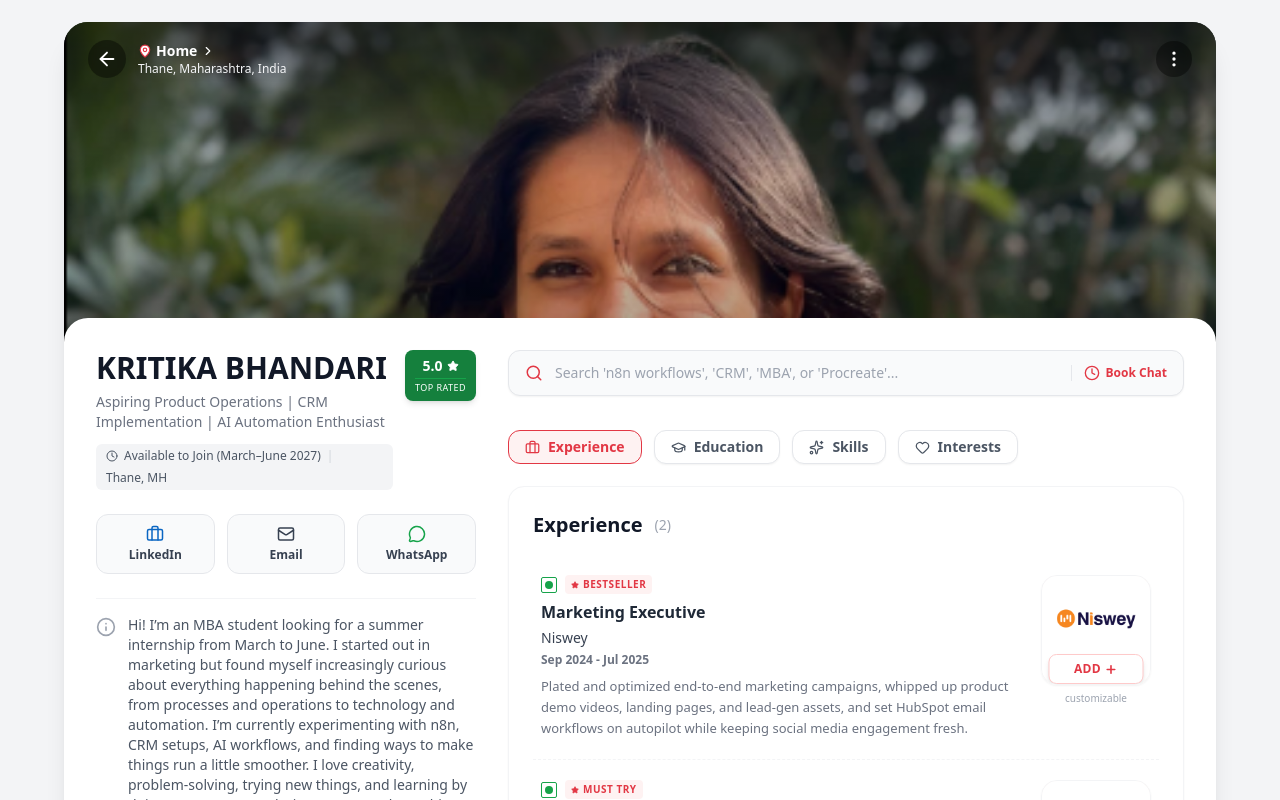
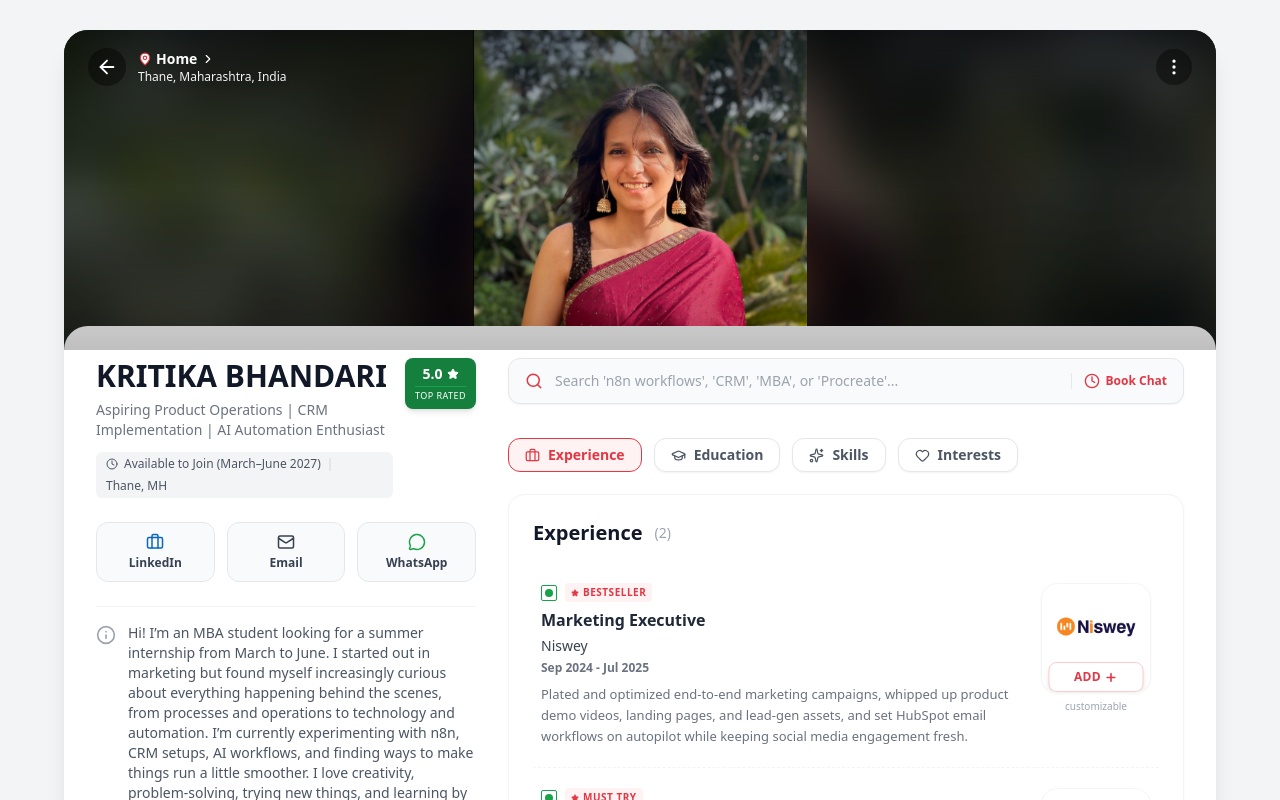
Before and after one commit to kritikabhandarii/Kritika-Bhandari-Resume, a React (Create React App) app: page / in a window 1280 px wide. Shown: the top 800 px of the page. Built offline with nearby package versions, Linux system fonts and the light colour scheme.

Commit message:
Update App.jsx

```diff
--- a/src/App.jsx
+++ b/src/App.jsx
@@ -342,13 +342,15 @@ export default function ZomatoResume() {
   const trimmedQuery = searchQuery.trim().toLowerCase();
 
   return (
-    <div className="min-h-dvh bg-gray-100 font-sans text-gray-800 selection:bg-red-100 selection:text-red-900 pb-24 lg:py-6 lg:px-6">
-      {/* Responsive Container: Mobile -> Tablet -> Desktop */}
-      <div className="w-full max-w-md md:max-w-3xl lg:max-w-6xl mx-auto bg-white min-h-dvh lg:min-h-0 lg:rounded-3xl shadow-xl relative overflow-x-clip">
+    <div className="min-h-dvh bg-gray-100 font-sans text-gray-800 selection:bg-red-100 selection:text-red-900 pb-24 lg:py-8 lg:px-6">
+      {/* Main Card Container: Clean 4-corner rounding on desktop without breaking sticky children */}
+      <div className="w-full max-w-md md:max-w-3xl lg:max-w-6xl mx-auto bg-white min-h-dvh lg:min-h-0 lg:rounded-3xl shadow-xl relative">
         {/* Sticky Top Navbar */}
         <div
           className={`sticky top-0 z-50 transition-all duration-300 ${
-            scrolled ? "bg-white shadow-md py-3" : "bg-transparent pt-4 pb-2"
+            scrolled
+              ? "bg-white shadow-md py-3 lg:rounded-t-3xl"
+              : "bg-transparent pt-4 pb-2"
           }`}
         >
           <div className="px-3 sm:px-6 flex items-center justify-between gap-2 sm:gap-3">
@@ -458,22 +460,32 @@ export default function ZomatoResume() {
           )}
         </div>
 
-        {/* Hero Banner (Adjusted focal point so face stays centered on wide screens) */}
+        {/* Hero Banner: Full-bleed on mobile, blurred backdrop + uncropped portrait on tablet/desktop */}
         <div
           className={`relative w-full -mt-16 bg-gray-900 transition-all duration-300 lg:rounded-t-3xl overflow-hidden ${
             trimmedQuery ? "h-28" : "h-64 md:h-72 lg:h-80"
           }`}
         >
+          {/* Blurred ambient background for wide screens */}
+          <img
+            src="/images/kritika.png"
+            alt=""
+            aria-hidden="true"
+            className="hidden md:block absolute inset-0 w-full h-full object-cover object-[center_30%] scale-110 blur-xl brightness-50"
+          />
+
+          {/* Main Photo: Fills width on mobile; fits cleanly without cropping your face/smile on desktop */}
           <img
             src="/images/kritika.png"
             alt="Kritika Bhandari"
-            className="w-full h-full object-cover object-[center_22%]"
+            className="relative z-10 w-full h-full object-cover object-[center_35%] md:object-contain"
           />
-          <div className="absolute inset-0 bg-gradient-to-b from-black/60 via-black/15 to-black/30" />
+
+          <div className="absolute inset-0 z-20 bg-gradient-to-b from-black/50 via-transparent to-black/25 pointer-events-none" />
         </div>
 
         {/* Main Content Area: Single column on mobile/tablet, 2-column split on desktop (lg:) */}
-        <div className="relative z-10 -mt-6 bg-white rounded-t-3xl lg:flex lg:items-start lg:gap-8 lg:px-8 lg:pt-8">
+        <div className="relative z-10 -mt-6 bg-white rounded-t-3xl lg:rounded-b-3xl lg:flex lg:items-start lg:gap-8 lg:px-8 lg:pt-8">
           {/* LEFT COLUMN (Profile Info & Bio - Sticky on Desktop) */}
           <div
             className={`px-4 sm:px-6 lg:px-0 pt-6 lg:pt-0 lg:w-[340px] xl:w-[380px] lg:shrink-0 lg:sticky lg:top-24 ${
```
